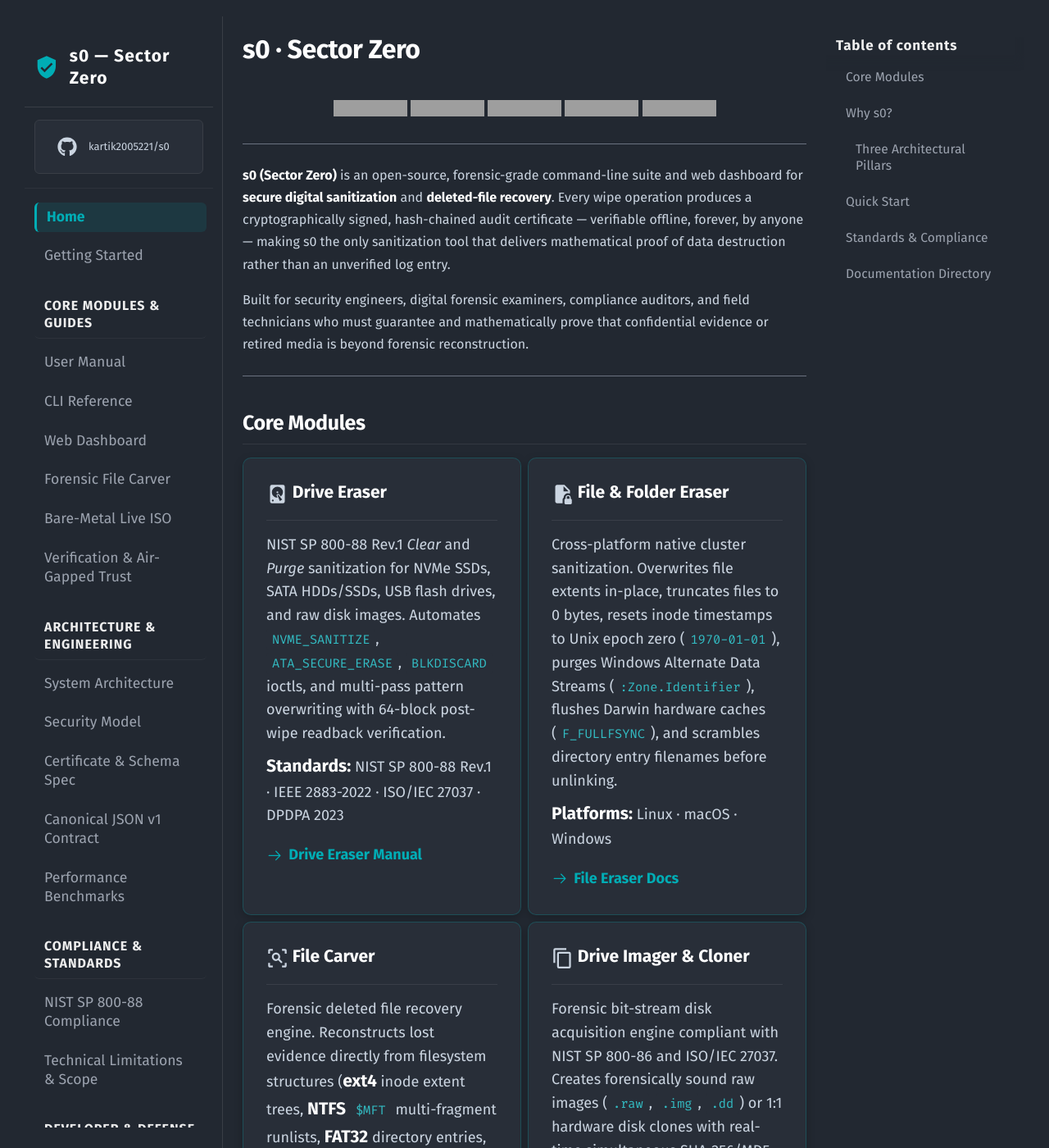
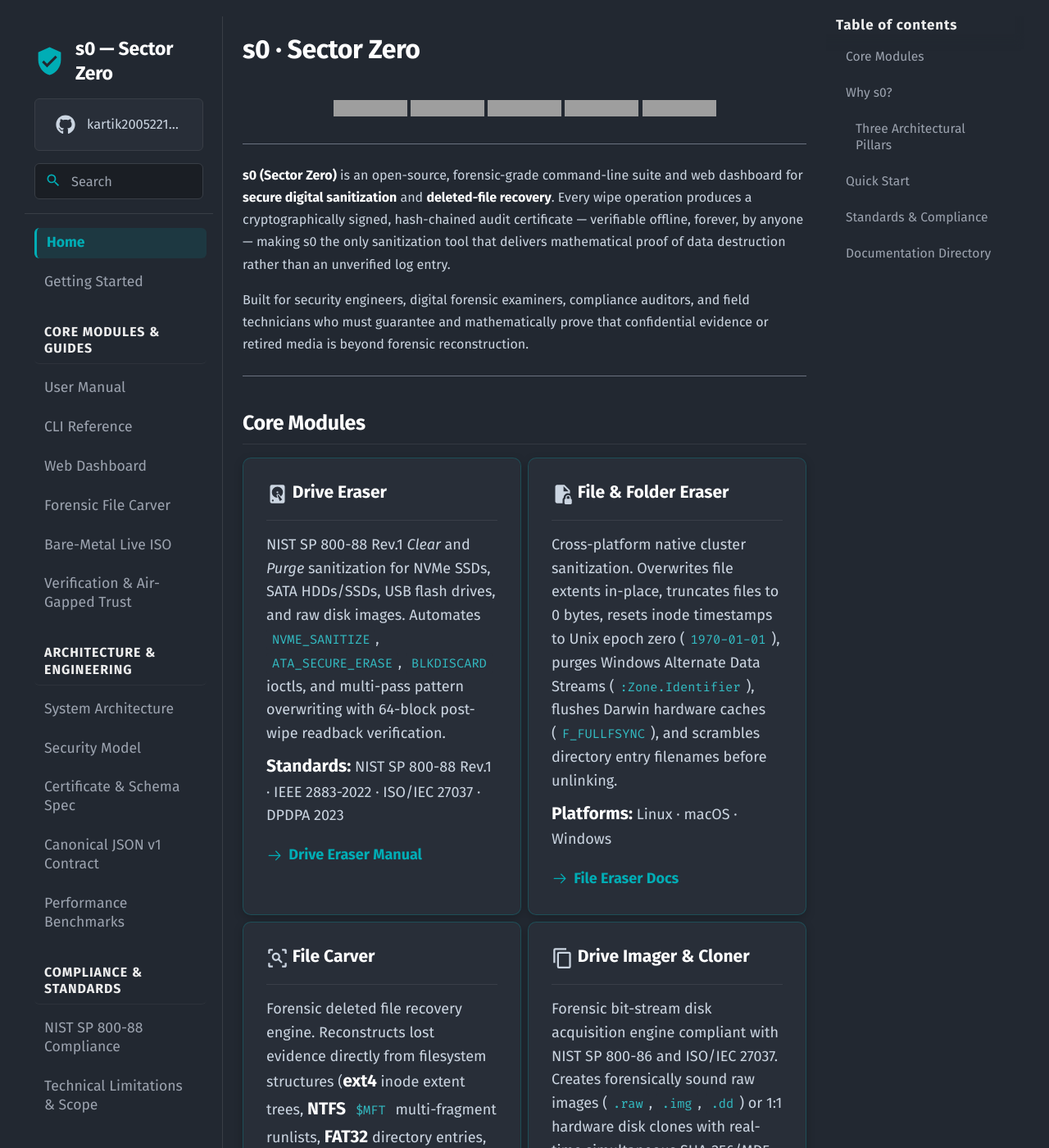
Before and after one commit to kartik2005221/s0, an MkDocs documentation site: the page built from docs/index.md, in a window 1280 px wide and 1400 px high. Shown: the whole window at 82% size. Built offline with MkDocs 1.6.1 and Material for MkDocs 9.7.7, drawn with Linux system fonts in a browser that asks for light colours; comment, search, counter and statistics services are not loaded; the version menu is left out; some of the changed text lies outside the part shown; grey boxes are pictures that could not be loaded.

Commit message:
fix(docs): add GitBook sidebar search, solid opaque header against scroll bleed, @kartik2005221 copyright, and responsive mermaid diagram sizing

```diff
--- a/docs/stylesheets/extra.css
+++ b/docs/stylesheets/extra.css
@@ -81,7 +81,7 @@
 }
 
 /* ================================================================
-   1. REMOVE TOP HEADER (GitBook-style Layout)
+   1. REMOVE TOP HEADER & GITBOOK SIDEBAR HEADER
    ================================================================ */
 .md-header {
   display: none !important;
@@ -90,7 +90,7 @@
 /* Sidebar positioning from top of screen */
 .md-sidebar {
   top: 0 !important;
-  padding-top: 1.25rem !important;
+  padding-top: 0 !important;
   height: 100vh !important;
 }
 
@@ -103,72 +103,142 @@
   margin-top: 1rem !important;
 }
 
-/* Show Logo and Title at the top of the left sidebar like GitBook */
-.md-nav--primary > .md-nav__title {
+/* Solid Opaque Sticky Sidebar Header (Prevents scroll bleed) */
+.s0-sidebar-header {
+  position: sticky !important;
+  top: 0 !important;
+  z-index: 20 !important;
+  background-color: #222831 !important;
+  padding: 1.25rem 0.6rem 0.85rem 0.6rem !important;
+  border-bottom: 1px solid #393E46 !important;
+  margin-bottom: 0.85rem !important;
+}
+
+.s0-brand-row {
   display: flex !important;
   align-items: center !important;
   gap: 0.65rem !important;
-  font-size: 1.05rem !important;
+  margin-bottom: 0.75rem !important;
+  text-decoration: none !important;
+}
+
+.s0-brand-logo svg {
+  width: 1.85rem !important;
+  height: 1.85rem !important;
+  fill: #00ADB5 !important;
+  display: block !important;
+}
+
+.s0-brand-text {
+  font-size: 1.15rem !important;
   font-weight: 700 !important;
   color: #FFFFFF !important;
-  padding: 0.5rem 0.6rem 1rem 0.6rem !important;
-  margin-bottom: 0.75rem !important;
-  border-bottom: 1px solid #393E46 !important;
-  height: auto !important;
-  background: transparent !important;
-  box-shadow: none !important;
-  cursor: default !important;
+  letter-spacing: -0.01em !important;
+  text-decoration: none !important;
 }
 
-.md-nav--primary > .md-nav__title .md-nav__button.md-logo {
-  display: inline-flex !important;
-  align-items: center !important;
-  position: static !important;
-  margin: 0 !important;
-  padding: 0 !important;
+.s0-brand-text:hover {
   color: #00ADB5 !important;
 }
 
-.md-nav--primary > .md-nav__title .md-nav__button.md-logo svg {
-  width: 1.6rem !important;
-  height: 1.6rem !important;
-  fill: #00ADB5 !important;
+/* GitHub repo button in sidebar */
+.s0-repo-link {
+  display: block !important;
+  margin-bottom: 0.75rem !important;
 }
 
-/* GitHub repo button inside left sidebar */
-.md-nav--primary > .md-nav__source {
-  display: block !important;
-  padding: 0 0.6rem 0.85rem 0.6rem !important;
-  border-bottom: 1px solid rgba(255, 255, 255, 0.05) !important;
-  margin-bottom: 0.85rem !important;
-}
-
-.md-nav--primary > .md-nav__source .md-source {
+.s0-repo-link .md-source {
   background-color: #282e38 !important;
   border: 1px solid #393E46 !important;
   border-radius: 6px !important;
-  padding: 0.4rem 0.75rem !important;
+  padding: 0.35rem 0.65rem !important;
   color: #cbd5e1 !important;
   display: flex !important;
   align-items: center !important;
   gap: 0.5rem !important;
+  font-size: 0.82rem !important;
+  text-decoration: none !important;
   transition: all 0.15s ease !important;
 }
 
-.md-nav--primary > .md-nav__source .md-source:hover {
+.s0-repo-link .md-source:hover {
   border-color: #00ADB5 !important;
   color: #FFFFFF !important;
   background-color: rgba(0, 173, 181, 0.1) !important;
 }
 
-/* ================================================================
-   2. SEARCH BOX
-   ================================================================ */
-.md-search__inner {
-  background-color: #282e38 !important;
-  border: 1px solid #393E46;
-  border-radius: 8px;
-  transition: border-color 0.2s ease, box-shadow 0.2s ease;
+/* Sidebar Search Bar (GitBook Style) */
+.s0-search-container {
+  display: block !important;
+  width: 100% !important;
+}
+
+.s0-search-container .md-search {
+  display: block !important;
+  position: relative !important;
+  width: 100% !important;
+  padding: 0 !important;
+}
+
+.s0-search-container .md-search__inner {
+  position: relative !important;
+  width: 100% !important;
+  opacity: 1 !important;
+  height: auto !important;
+  transform: none !important;
+  float: none !important;
+  padding: 0 !important;
+}
+
+.s0-search-container .md-search__form {
+  background-color: #1a1e24 !important;
+  border: 1px solid #393E46 !important;
+  border-radius: 6px !important;
+  height: 2.2rem !important;
+  transition: border-color 0.2s ease, box-shadow 0.2s ease !important;
+}
+
+.s0-search-container .md-search__form:focus-within {
+  border-color: #00ADB5 !important;
+  box-shadow: 0 0 0 2px rgba(0, 173, 181, 0.25) !important;
+}
+
+.s0-search-container .md-search__input {
+  color: #FFFFFF !important;
+  font-size: 0.82rem !important;
+  height: 2.2rem !important;
+  padding-left: 2.2rem !important;
+  padding-right: 2rem !important;
+}
+
+.s0-search-container .md-search__input::placeholder {
+  color: #9ca3af !important;
+  opacity: 1 !important;
+}
+
+.s0-search-container .md-search__icon[for="__search"] {
+  color: #00ADB5 !important;
+  left: 0.6rem !important;
+  top: 0.5rem !important;
+}
+
+.s0-search-container .md-search__icon[for="__search"] svg {
+  fill: #00ADB5 !important;
+  width: 1rem !important;
+  height: 1rem !important;
+}
+
+.s0-search-container .md-search__output {
+  position: fixed !important;
+  left: 14rem !important;
+  top: 2rem !important;
+  width: 32rem !important;
+  max-width: calc(100vw - 16rem) !important;
+  z-index: 100 !important;
+  background-color: #1a1e24 !important;
+  border: 1px solid #393E46 !important;
+  border-radius: 8px !important;
+  box-shadow: 0 8px 32px rgba(0, 0, 0, 0.6) !important;
 }
 
 .md-search__input {
@@ -653,14 +723,31 @@
 }
 
 /* ================================================================
-   14. MERMAID DIAGRAMS
+   14. MERMAID DIAGRAMS (Readable Sizing & Smooth Scroll)
    ================================================================ */
 .mermaid {
   text-align: center;
   background-color: #1a1e24 !important;
   border: 1px solid #393E46;
   border-radius: 8px;
-  padding: 1rem;
+  padding: 1.25rem 1rem;
+  overflow-x: auto !important;
+  margin: 1.5rem 0;
+  display: flex !important;
+  justify-content: center;
+}
+
+.mermaid svg {
+  min-width: 600px !important;
+  max-width: 100% !important;
+  height: auto !important;
+  font-size: 14px !important;
+}
+
+@media screen and (max-width: 45em) {
+  .mermaid svg {
+    min-width: 480px !important;
+  }
 }
 
 /* ================================================================
--- a/mkdocs.yml
+++ b/mkdocs.yml
@@ -7,7 +7,7 @@
 repo_url: https://github.com/kartik2005221/s0
 repo_name: kartik2005221/s0
 copyright: >-
-  Copyright &copy; 2025 Kartik & s0 Contributors &mdash;
+  Copyright &copy; 2025-2026 @kartik2005221 &mdash;
   <a href="https://github.com/kartik2005221/s0/blob/master/LICENSE">MIT License</a>
 
 docs_dir: docs
@@ -15,6 +15,7 @@
 
 theme:
   name: material
+  custom_dir: overrides
   language: en
   icon:
     logo: material/shield-check
--- /dev/null
+++ b/overrides/partials/header.html
@@ -0,0 +1 @@
+<!-- No top header -->
--- /dev/null
+++ b/overrides/partials/nav.html
@@ -0,0 +1,32 @@
+{% import "partials/nav-item.html" as item with context %}
+{% set class = "md-nav md-nav--primary" %}
+{% if "navigation.tabs" in features %}
+  {% set class = class ~ " md-nav--lifted" %}
+{% endif %}
+{% if "toc.integrate" in features %}
+  {% set class = class ~ " md-nav--integrated" %}
+{% endif %}
+<nav class="{{ class }}" aria-label="{{ lang.t('nav') }}" data-md-level="0">
+  <div class="s0-sidebar-header">
+    <div class="s0-brand-row">
+      <a href="{{ config.extra.homepage | d(nav.homepage.url, true) | url }}" title="{{ config.site_name | e }}" class="s0-brand-logo" aria-label="{{ config.site_name }}">
+        {% include "partials/logo.html" %}
+      </a>
+      <a href="{{ config.extra.homepage | d(nav.homepage.url, true) | url }}" class="s0-brand-text">{{ config.site_name }}</a>
+    </div>
+    {% if config.repo_url %}
+      <div class="md-nav__source s0-repo-link">
+        {% include "partials/source.html" %}
+      </div>
+    {% endif %}
+    <div class="s0-search-container">
+      {% include "partials/search.html" %}
+    </div>
+  </div>
+  <ul class="md-nav__list" data-md-scrollfix>
+    {% for nav_item in nav.items %}
+      {% set path = "__nav_" ~ loop.index %}
+      {{ item.render(nav_item, path, 1) }}
+    {% endfor %}
+  </ul>
+</nav>
```
